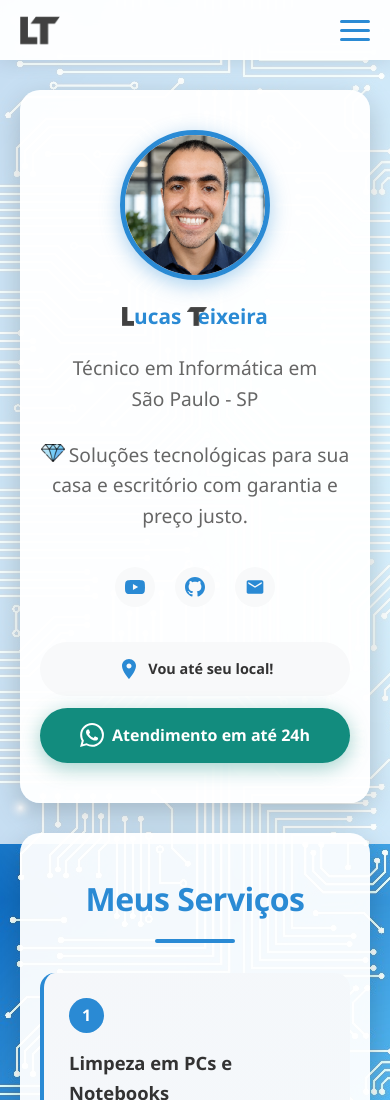
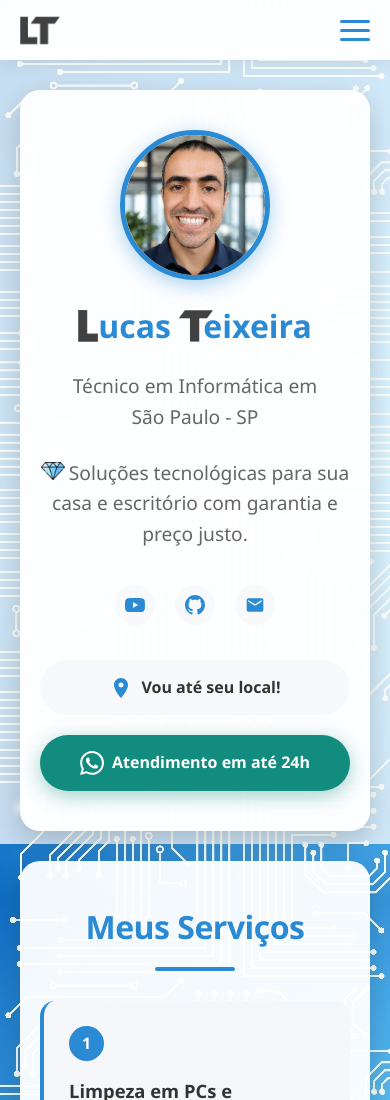
Before and after one commit to Luc280989/Tecnico, a plain HTML site: page index.html in a window 390 px wide. Shown: the top 1100 px of the page. Drawn offline with Linux system fonts and the light colour scheme.

Commit message:
de volta

```diff
--- a/index.html
+++ b/index.html
@@ -102,7 +102,7 @@
 
         h1 {
             color: #2A8AD4;
-            font-size: clamp(1.5rem, 5vw, 2.5rem);
+            font-size: 2.5rem;
             margin-bottom: 0px;
             display: flex;
             align-items: center;
@@ -110,12 +110,8 @@
             gap: 0;
         }
 
-        h1.nome {
-            font-size: clamp(1.3rem, 5vw, 2.5rem);
-        }
-
         .letter-img {
-            height: clamp(1.2rem, 3vw, 2rem);
+            height: 2rem;
             width: auto;
             vertical-align: middle;
             display: inline-block;
@@ -137,10 +133,9 @@
             display: grid;
             grid-template-columns: 1fr 1fr;
             justify-content: center;
-            gap: clamp(10px, 3vw, 20px);
+            gap: 20px;
             margin-top: 15px;
-            min-width: auto;
-            max-width: 100%;
+            min-width: 300px;
         }
 
         .social-icons {
@@ -421,17 +416,18 @@
         .contact-item {
             display: flex;
             align-items: center;
-            gap: clamp(5px, 2vw, 8px);
+            gap: 8px;
             background: #f8f9fa;
-            padding: clamp(10px, 2vw, 15px) clamp(15px, 4vw, 50px);
+            padding: clamp(12px, 2vw, 15px) clamp(20px, 5vw, 70px);
             border-radius: 30px;
-            font-size: clamp(0.9rem, 3vw, 1.2rem);
+            font-size: clamp(1rem, 3vw, 1.2rem);
             font-weight: bold;
             transition: transform 0.3s ease;
             justify-content: center;
-            min-height: clamp(40px, 5vw, 50px);
+            min-height: clamp(45px, 6vw, 50px);
             min-width: auto;
             max-width: 100%;
+            white-space: nowrap;
         }
 
         .contact-item:focus,
@@ -1149,7 +1145,7 @@
         <header>
             <div class="profile-section">
                 <img src="EU.png" alt="Lucas Teixeira - Técnico em Informática em São Paulo" class="profile-img">
-                <h1 class="nome"><img src="L.png" alt="L" class="letter-img">ucas&nbsp;<img src="T.png" alt="T" class="letter-img"><span class="name-second-line">eixeira</span></h1>
+                <h1><img src="L.png" alt="L" class="letter-img">ucas&nbsp;<img src="T.png" alt="T" class="letter-img"><span class="name-second-line">eixeira</span></h1>
                 <p class="subtitle">Técnico em Informática em São&nbsp;Paulo&nbsp;-&nbsp;SP</p>
                 <div class="subtitle" style="font-weight: normal; margin-bottom: 15px; text-align: center;">
                     <span class="diamante">
```
